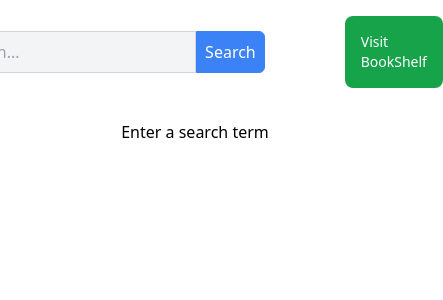
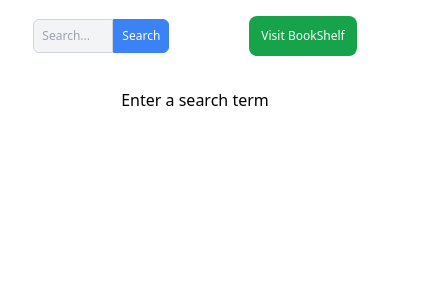
Before and after one commit to vineetkhemnani/BookShelf, a React (Vite) app: page / in a window 390 px wide. Shown: the top 300 px of the page, 443 px wide, since content can reach past the window. Built offline with nearby package versions, Linux system fonts and the light colour scheme.

Commit message:
search bar responsive changes

```diff
--- a/src/SearchBar.jsx
+++ b/src/SearchBar.jsx
@@ -64,20 +64,28 @@ const SearchBar = () => {
           name="search"
           value={searchTerm}
           onChange={handleInputChange}
-          className="bg-gray-100 p-2 rounded-l-md border border-gray-300 focus:outline-none focus:ring-2 focus:ring-gray-500"
+          className="bg-gray-100 p-2 rounded-l-md border border-gray-300 focus:outline-none focus:ring-2 focus:ring-gray-500 max-sm:w-20 max-sm:text-xs"
           placeholder="Search..."
         />
         <button
           onClick={handleSearch}
-          className="bg-blue-500 text-white p-2 rounded-r-md border border-blue-500 hover:bg-blue-600 focus:outline-none focus:ring-2 focus:ring-blue-500 mr-20"
+          className="bg-blue-500 text-white p-2 rounded-r-md border border-blue-500 hover:bg-blue-600 focus:outline-none focus:ring-2 focus:ring-blue-500 mr-20 max-sm:text-xs"
         >
           Search
         </button>
-        <Link to='shelf' className="bg-green-600 hover:bg-green-500 p-4 text-sm rounded-lg text-white">
+        <Link
+          to="shelf"
+          className="bg-green-600 hover:bg-green-500 p-4 text-sm rounded-lg text-white max-sm:text-xs max-sm:p-3"
+        >
           Visit BookShelf
         </Link>
       </div>
-      <BookList results={results} searchTerm={searchTerm} loading={loading} handleAddToShelf={handleAddToShelf}/>
+      <BookList
+        results={results}
+        searchTerm={searchTerm}
+        loading={loading}
+        handleAddToShelf={handleAddToShelf}
+      />
     </>
   )
 }
```
